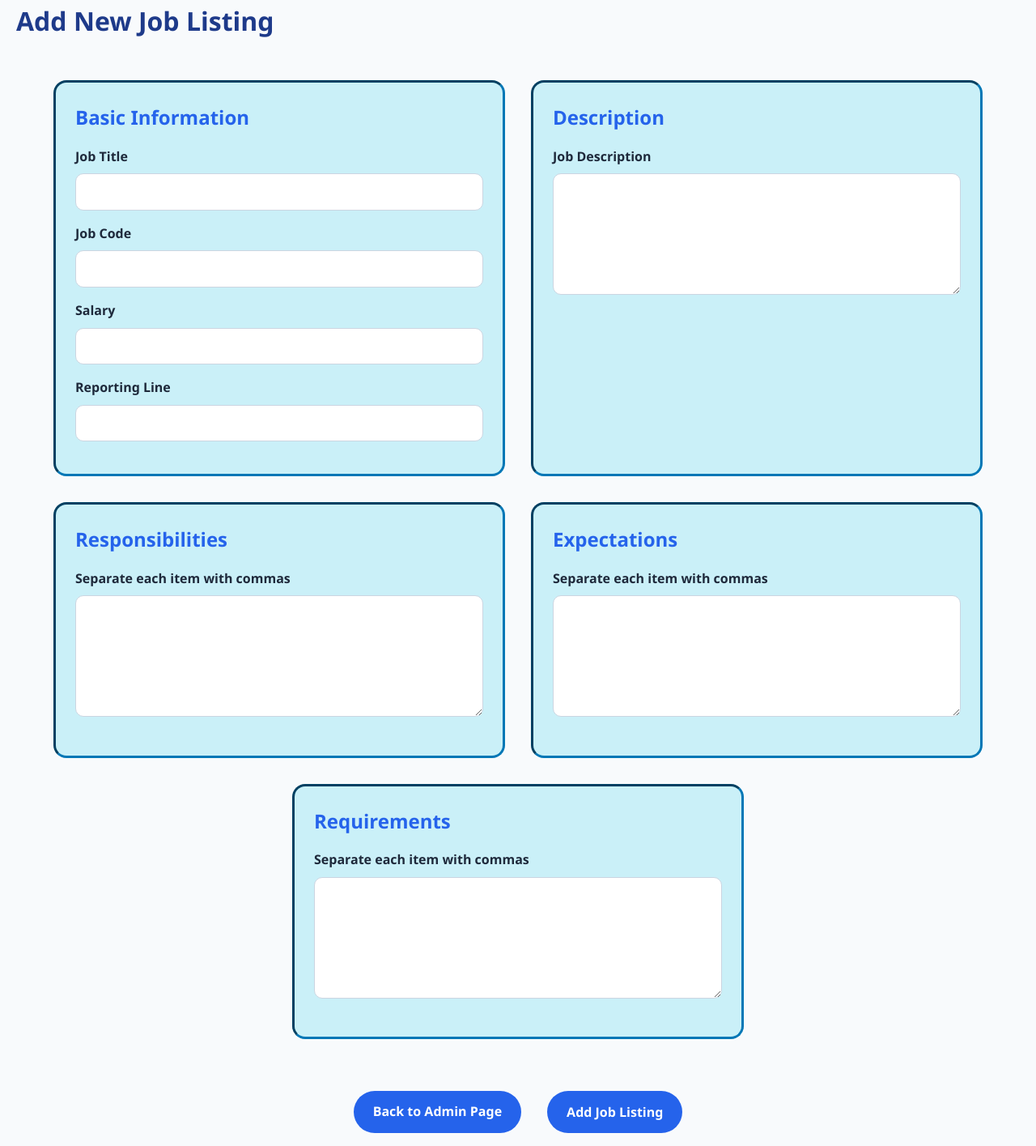
After one commit to 106520818/edtechprojectV2.0, a PHP site: page /pages/add_job.php in a window 1280 px wide. The commit adds this page. Shown: the whole page at 81% size. Run offline with PHP 8.4, Linux system fonts and the light colour scheme.

Commit message:
creation of add_job page

```diff
--- /dev/null
+++ b/pages/add_job.php
@@ -0,0 +1,167 @@
+<?php
+require_once("settings.php");
+$conn = mysqli_connect($host, $user, $pwd, $sql_db);
+
+$message = "";
+
+if ($_SERVER["REQUEST_METHOD"] == "POST") {
+
+    $title = mysqli_real_escape_string($conn, $_POST['title']);
+    $job_code = mysqli_real_escape_string($conn, $_POST['job_code']);
+    $description = mysqli_real_escape_string($conn, $_POST['description']);
+    $salary = mysqli_real_escape_string($conn, $_POST['salary']);
+    $reporting_line = mysqli_real_escape_string($conn, $_POST['reporting_line']);
+    $responsibilities = mysqli_real_escape_string($conn, $_POST['responsibilities']);
+    $expectations = mysqli_real_escape_string($conn, $_POST['expectations']);
+    $requirements = mysqli_real_escape_string($conn, $_POST['requirements']);
+
+    $query = "
+        INSERT INTO jobs
+        (
+            title,
+            job_code,
+            description,
+            responsibilities,
+            expectations,
+            salary,
+            reporting_line,
+            requirements
+        )
+        VALUES
+        (
+            '$title',
+            '$job_code',
+            '$description',
+            '$responsibilities',
+            '$expectations',
+            '$salary',
+            '$reporting_line',
+            '$requirements'
+        )
+    ";
+
+    if(mysqli_query($conn, $query)){
+        $message = "Job successfully added.";
+    }
+    else{
+        $message = "Error: " . mysqli_error($conn);
+    }
+}
+?>
+
+<!DOCTYPE html>
+<html lang="en">
+<head>
+    <title>Add Job Listing</title>
+    <link rel="stylesheet" type="text/css" href="../styles/styles.css">
+</head>
+
+<body>
+
+    <?php
+    if($message != ""){
+        echo "<p>$message</p>";
+    }
+    ?>
+
+    <h1>Add New Job Listing</h1>
+
+    <form action="add_job.php" method="post">
+
+        <div class="add-job-container">
+
+            <section class="add-job-section">
+
+                <h2>Basic Information</h2>
+
+                <label for="title">Job Title</label>
+                <input type="text" id="title" name="title" required>
+
+                <label for="job_code">Job Code</label>
+                <input type="text" id="job_code" name="job_code" required>
+
+                <label for="salary">Salary</label>
+                <input type="number" id="salary" name="salary" required>
+
+                <label for="reporting_line">Reporting Line</label>
+                <input type="text" id="reporting_line" name="reporting_line" required>
+
+            </section>
+
+            <section class="add-job-section">
+
+                <h2>Description</h2>
+
+                <label for="description">Job Description</label>
+                <textarea
+                    id="description"
+                    name="description"
+                    required></textarea>
+
+            </section>
+
+            <section class="add-job-section">
+
+                <h2>Responsibilities</h2>
+
+                <label for="responsibilities">
+                    Separate each item with commas
+                </label>
+
+                <textarea
+                    id="responsibilities"
+                    name="responsibilities"
+                    required></textarea>
+
+            </section>
+
+            <section class="add-job-section">
+
+                <h2>Expectations</h2>
+
+                <label for="expectations">
+                    Separate each item with commas
+                </label>
+
+                <textarea
+                    id="expectations"
+                    name="expectations"
+                    required></textarea>
+
+            </section>
+
+            <section class="add-job-section">
+
+                <h2>Requirements</h2>
+
+                <label for="requirements">
+                    Separate each item with commas
+                </label>
+
+                <textarea
+                    id="requirements"
+                    name="requirements"
+                    required>
+                </textarea>
+
+            </section>
+
+        </div>
+
+        <div class="add-job-actions">
+
+            <a href="manage.php" class="back-button">
+                Back to Admin Page
+            </a>
+
+            <input
+                type="submit"
+                value="Add Job Listing"
+                class="submit-button">
+
+        </div>
+
+    </form>
+
+</body>
+</html>
--- a/styles/styles.css
+++ b/styles/styles.css
@@ -440,6 +440,104 @@ fieldset {
 }
 
 /* =========================
+   Add Job Page
+========================= */
+
+.add-job-container {
+    display: flex;
+    flex-wrap: wrap;
+    justify-content: center;
+    gap: 2rem;
+    margin: 3rem auto;
+    max-width: 1400px;
+}
+
+.add-job-section {
+    background: #CAF0F8;
+
+    width: 45%;
+    min-width: 350px;
+
+    padding: 1.5rem;
+
+    border: 3px inset #0077B6;
+    border-radius: 16px;
+}
+
+.add-job-section h2 {
+    margin-bottom: 1rem;
+    color: #2563EB;
+}
+
+.add-job-section label {
+    display: block;
+    margin-bottom: 0.5rem;
+    font-weight: 600;
+}
+
+.add-job-section input[type="text"],
+.add-job-section input[type="number"],
+.add-job-section textarea {
+    width: 100%;
+    padding: 0.8rem;
+    border: 1px solid #CBD5E1;
+    border-radius: 10px;
+    margin-bottom: 1rem;
+    font-family: inherit;
+}
+
+.add-job-section textarea {
+    resize: vertical;
+    min-height: 150px;
+}
+
+.add-job-actions {
+    width: 100%;
+    margin-top: 2rem;
+    padding: 1rem;
+
+    display: flex;
+    justify-content: center;
+    gap: 2rem;
+}
+
+.submit-button,
+.back-button {
+    background: #2563EB;
+    color: white;
+
+    border: none;
+    border-radius: 50px;
+
+    padding: 0.8rem 1.5rem;
+
+    text-decoration: none;
+    font-weight: 600;
+
+    cursor: pointer;
+
+    transition: 0.3s;
+}
+
+.submit-button,
+.back-button {
+    font-family: inherit;
+    font-size: 1rem;
+    font-weight: 600;
+
+    background: #2563EB;
+    color: white;
+
+    border: none;
+    border-radius: 50px;
+
+    padding: 0.8rem 1.5rem;
+
+    text-decoration: none;
+    cursor: pointer;
+}
+
+/* =========================
    Footer
 ========================= */
 footer {
```
Also changed, not shown: pages/manage.php (+10 -0 lines), sql/jobportal.sql (+77 -99 lines).
